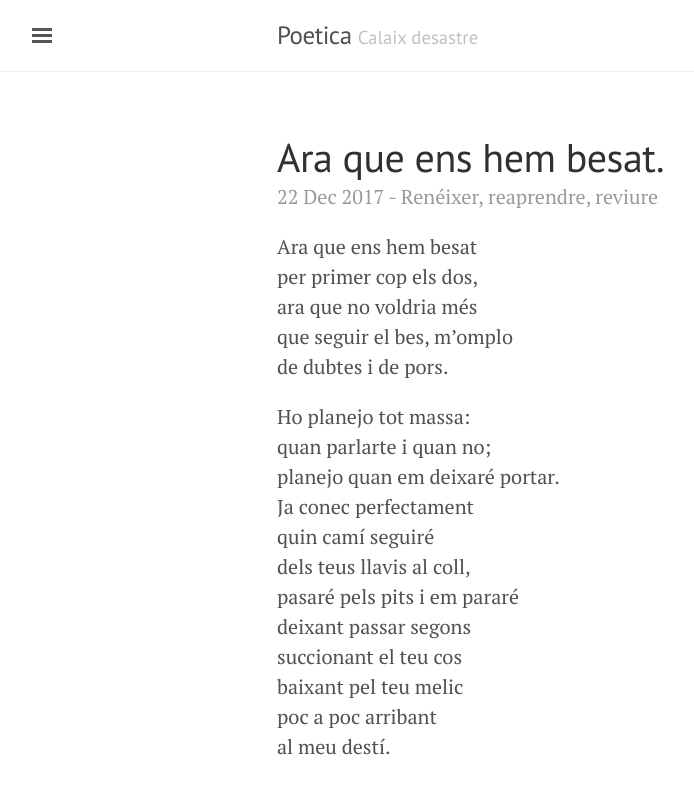
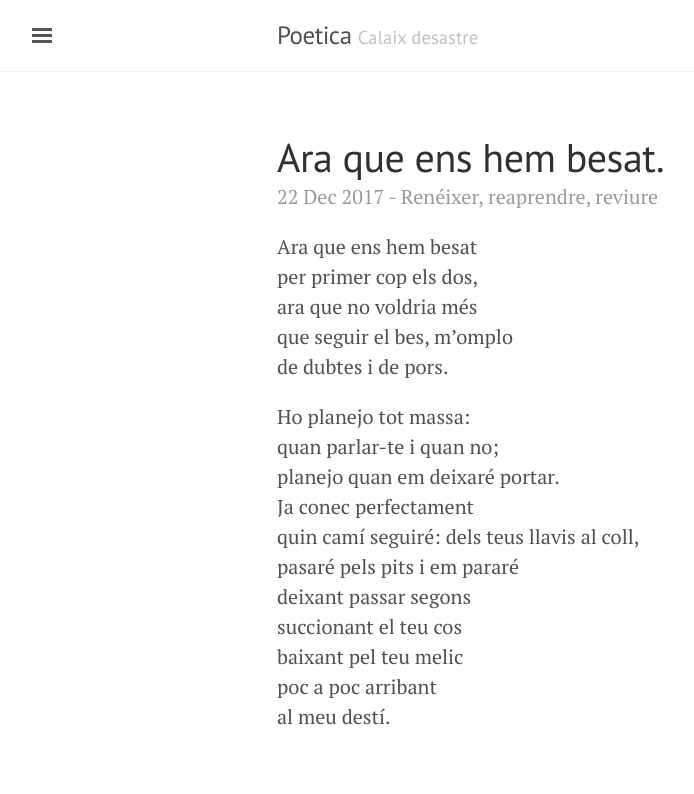
Before and after one commit to vmolina/poetica, a Jekyll site: the page built from _posts/2017-12-22-ara-bes.md, in a window 1280 px wide. Shown: the top 794 px of the page, without its empty margins (3-697 px from the left). Built offline with Jekyll 4.4.1, drawn with Linux system fonts in a browser that asks for light colours.

Commit message:
minor change

```diff
--- a/_posts/2017-12-22-ara-bes.md
+++ b/_posts/2017-12-22-ara-bes.md
@@ -12,10 +12,10 @@
 de dubtes i de pors.
 
 Ho planejo tot massa:
-quan parlarte i quan no;
+quan parlar-te i quan no;
 planejo quan em deixaré portar.
 Ja conec perfectament
-quin camí seguiré
+quin camí seguiré:
 dels teus llavis al coll,
 pasaré pels pits i em pararé
 deixant passar segons
```
